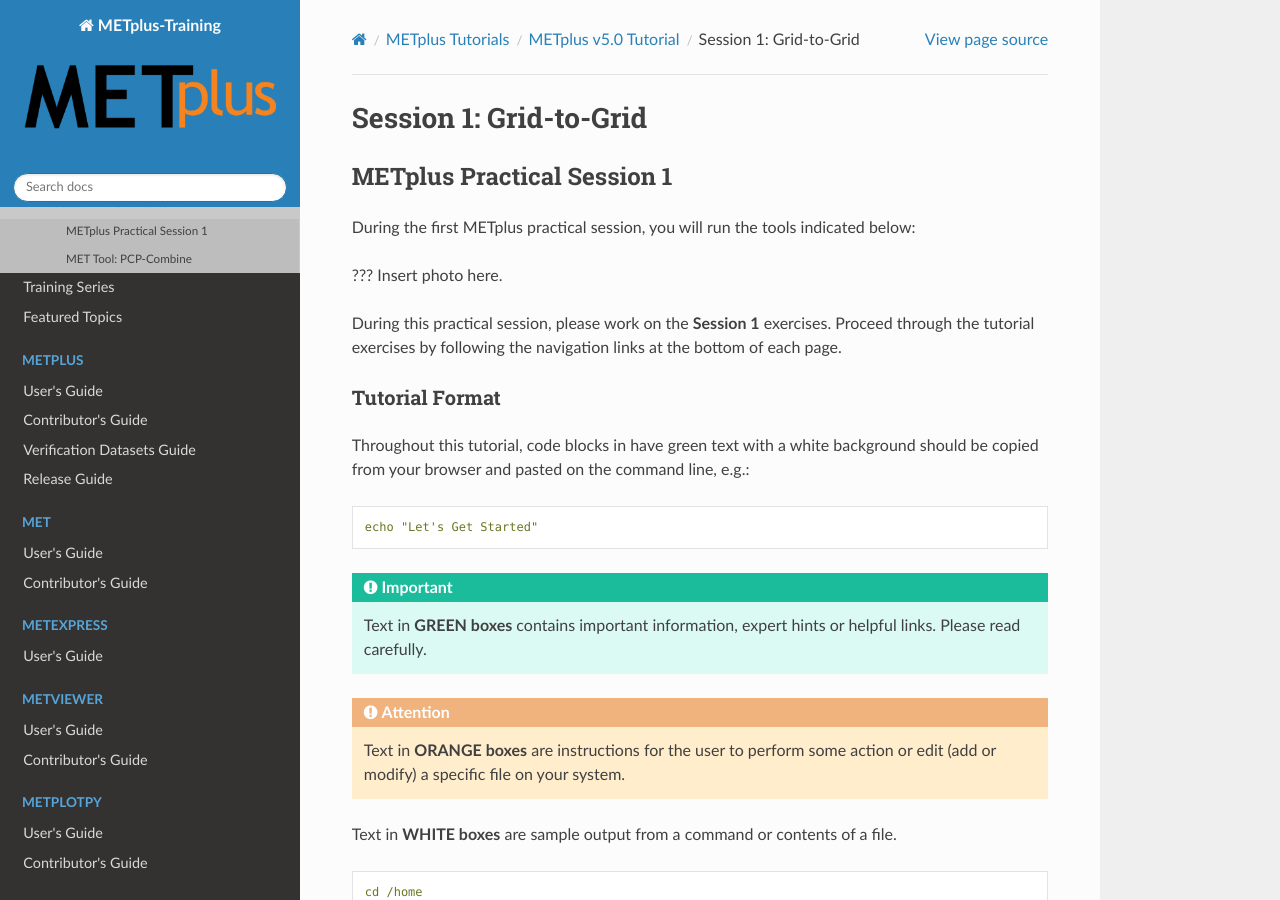
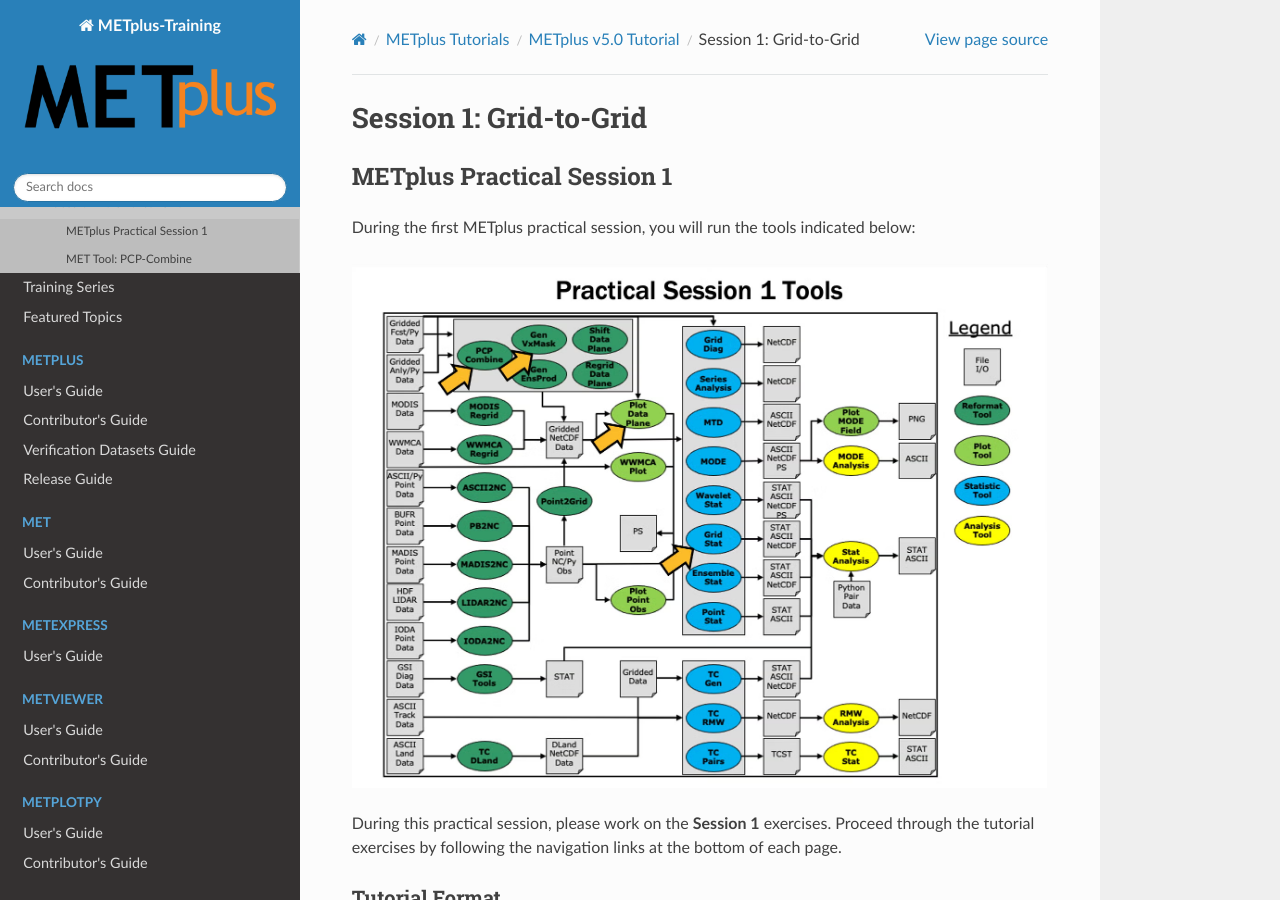
Before and after one commit to dtcenter/METplus-Training, a Sphinx documentation site: the page built from docs/Tutorial/v5.0/grid_to_grid.rst, in a window 1280 px wide and 900 px high. Built offline with Sphinx 7.4.7 and the Read the Docs theme 3.1.0, drawn with Linux system fonts in a browser that asks for light colours.

Commit message:
Per #69, adding image to rst file

```diff
--- a/docs/Tutorial/v5.0/grid_to_grid.rst
+++ b/docs/Tutorial/v5.0/grid_to_grid.rst
@@ -6,7 +6,7 @@
 
 During the first METplus practical session, you will run the tools indicated below:
 
-??? Insert photo here.
+.. image:: ../figure/5.0_Practical_Session_1.avif
 
 During this practical session, please work on the **Session 1** exercises.
 Proceed through the tutorial exercises by following the navigation links at the bottom of each page.
```
